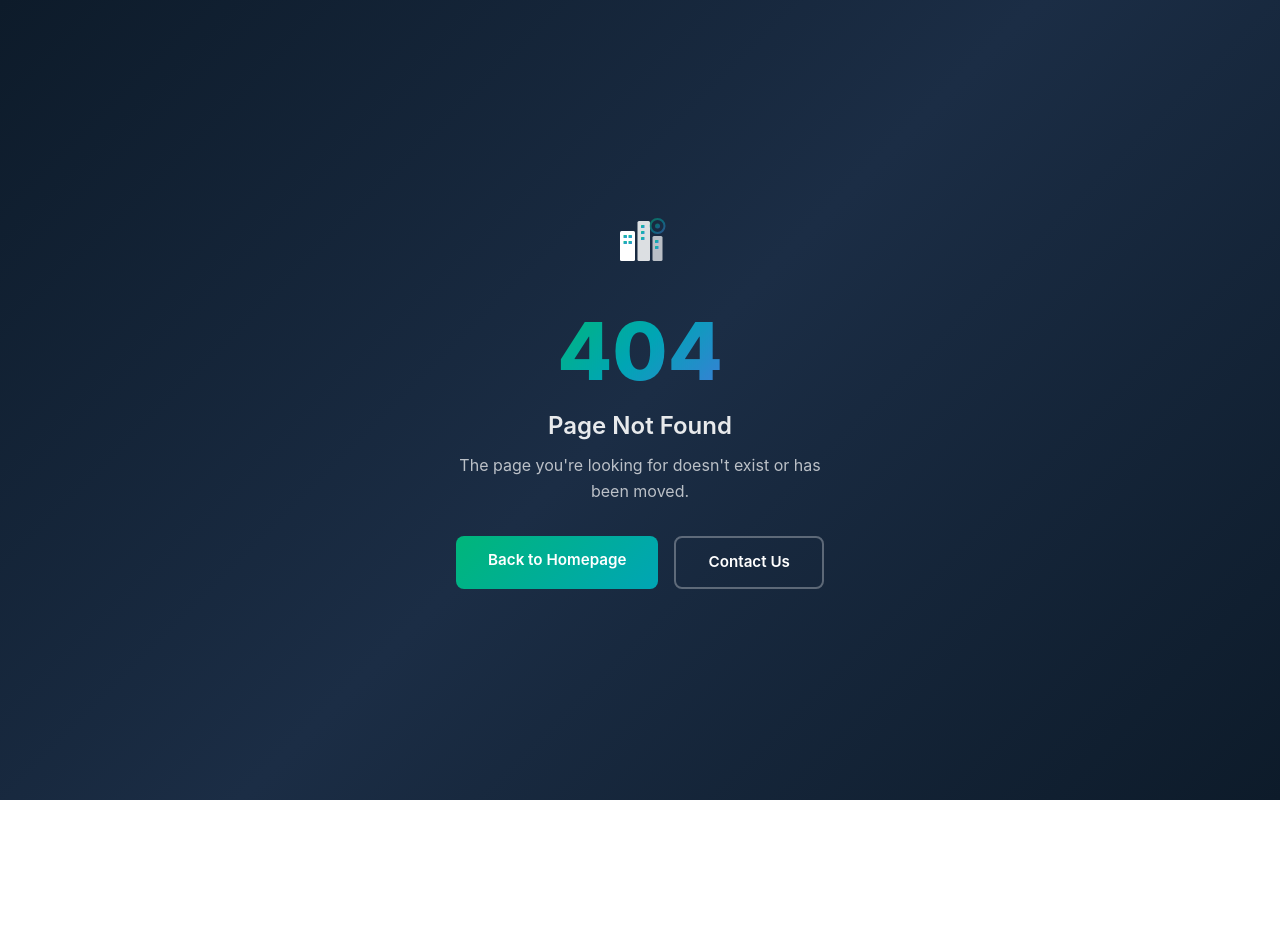
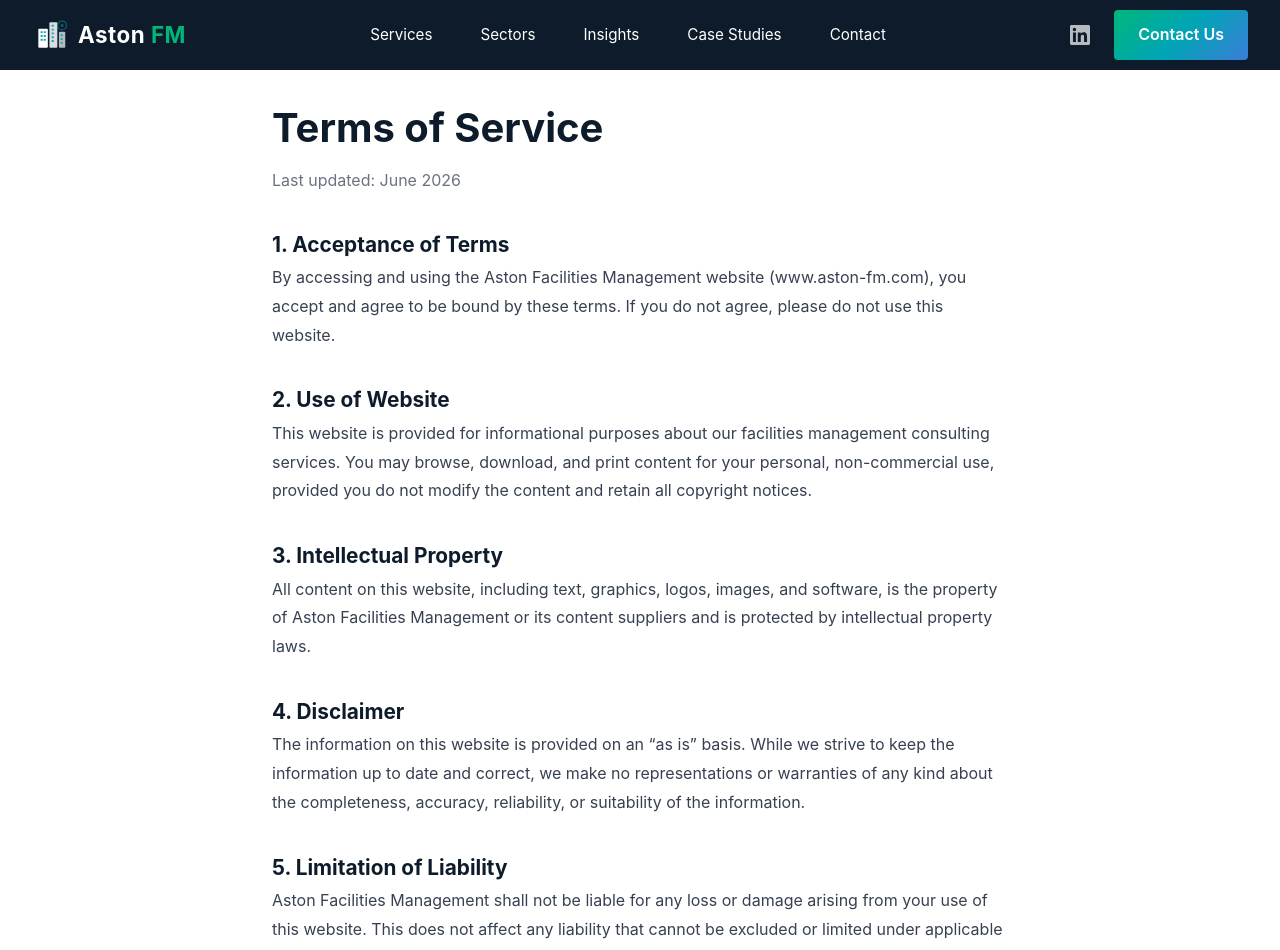
Before and after one commit to craigwylie181181/aston-fm, a Next.js app: page /terms in a window 1280 px wide. Before the commit this address had no page. Shown: the top 950 px of the page. Before the commit the page ends 800 px from the top, so only its background shows below. Built offline with nearby package versions, Linux system fonts and the light colour scheme.

Commit message:
Add terms of service page

```diff
--- /dev/null
+++ b/src/app/terms/page.tsx
@@ -0,0 +1,80 @@
+import Link from 'next/link';
+import AstonFMLogo from '@/components/AstonFMLogo';
+import LinkedInIcon from '@/components/LinkedInIcon';
+
+export const metadata = {
+  title: 'Terms of Service',
+  description: 'Terms of service for Aston Facilities Management website.',
+};
+
+export default function TermsPage() {
+  return (
+    <div className="min-h-screen">
+      <nav className="nav">
+        <Link href="/" className="nav-logo" style={{ background: 'none', border: 'none', cursor: 'pointer', display: 'flex', alignItems: 'center', gap: '8px', textDecoration: 'none' }}>
+          <AstonFMLogo size={38} />
+          <div className="nav-brand">Aston <span className="nav-brand-accent">FM</span></div>
+        </Link>
+        <div className="nav-middle">
+          <a href="/#services" className="nav-link">Services</a>
+          <a href="/#sectors" className="nav-link">Sectors</a>
+          <Link href="/insights" className="nav-link">Insights</Link>
+          <a href="/#case-studies" className="nav-link">Case Studies</a>
+          <Link href="/contact" className="nav-link">Contact</Link>
+        </div>
+        <div className="nav-right">
+          <a href="https://www.linkedin.com/company/aston-facilities-management" target="_blank" rel="noopener noreferrer" className="nav-linkedin" title="Follow us on LinkedIn">
+            <LinkedInIcon size={20} />
+          </a>
+          <Link href="/contact" className="btn-cta" style={{ textDecoration: 'none' }}>Contact Us</Link>
+        </div>
+      </nav>
+
+      <section className="legal-page">
+        <div className="section-container" style={{ maxWidth: '800px', margin: '0 auto', padding: '6rem 2rem 4rem' }}>
+          <h1 className="section-title" style={{ marginBottom: '0.5rem' }}>Terms of Service</h1>
+          <p style={{ color: '#6b7280', marginBottom: '2rem' }}>Last updated: June 2026</p>
+
+          <div style={{ color: '#374151', lineHeight: 1.8, fontSize: '1rem' }}>
+            <h2 style={{ color: '#0d1b2a', fontSize: '1.3rem', marginTop: '2rem' }}>1. Acceptance of Terms</h2>
+            <p>By accessing and using the Aston Facilities Management website (www.aston-fm.com), you accept and agree to be bound by these terms. If you do not agree, please do not use this website.</p>
+
+            <h2 style={{ color: '#0d1b2a', fontSize: '1.3rem', marginTop: '2rem' }}>2. Use of Website</h2>
+            <p>This website is provided for informational purposes about our facilities management consulting services. You may browse, download, and print content for your personal, non-commercial use, provided you do not modify the content and retain all copyright notices.</p>
+
+            <h2 style={{ color: '#0d1b2a', fontSize: '1.3rem', marginTop: '2rem' }}>3. Intellectual Property</h2>
+            <p>All content on this website, including text, graphics, logos, images, and software, is the property of Aston Facilities Management or its content suppliers and is protected by intellectual property laws.</p>
+
+            <h2 style={{ color: '#0d1b2a', fontSize: '1.3rem', marginTop: '2rem' }}>4. Disclaimer</h2>
+            <p>The information on this website is provided on an &ldquo;as is&rdquo; basis. While we strive to keep the information up to date and correct, we make no representations or warranties of any kind about the completeness, accuracy, reliability, or suitability of the information.</p>
+
+            <h2 style={{ color: '#0d1b2a', fontSize: '1.3rem', marginTop: '2rem' }}>5. Limitation of Liability</h2>
+            <p>Aston Facilities Management shall not be liable for any loss or damage arising from your use of this website. This does not affect any liability that cannot be excluded or limited under applicable law.</p>
+
+            <h2 style={{ color: '#0d1b2a', fontSize: '1.3rem', marginTop: '2rem' }}>6. External Links</h2>
+            <p>This website may contain links to external sites. We have no control over the content of those sites and accept no responsibility for them or for any loss or damage that may arise from your use of them.</p>
+
+            <h2 style={{ color: '#0d1b2a', fontSize: '1.3rem', marginTop: '2rem' }}>7. Governing Law</h2>
+            <p>These terms shall be governed by and construed in accordance with the laws of the United Arab Emirates. Any disputes shall be subject to the exclusive jurisdiction of the courts of Dubai.</p>
+
+            <h2 style={{ color: '#0d1b2a', fontSize: '1.3rem', marginTop: '2rem' }}>8. Contact</h2>
+            <p>For questions about these terms, contact us at <a href="mailto:info@astongroupuae.com" style={{ color: '#00b67a' }}>info@astongroupuae.com</a>.</p>
+          </div>
+        </div>
+      </section>
+
+      <footer className="footer">
+        <div className="footer-container">
+          <div className="footer-bottom">
+            <div>&copy; 2026 Aston Facilities Management. All rights reserved.</div>
+            <div className="footer-bottom-links">
+              <Link href="/privacy">Privacy</Link>
+              <Link href="/terms">Terms</Link>
+              <Link href="/cookies">Cookies</Link>
+            </div>
+          </div>
+        </div>
+      </footer>
+    </div>
+  );
+}
```
